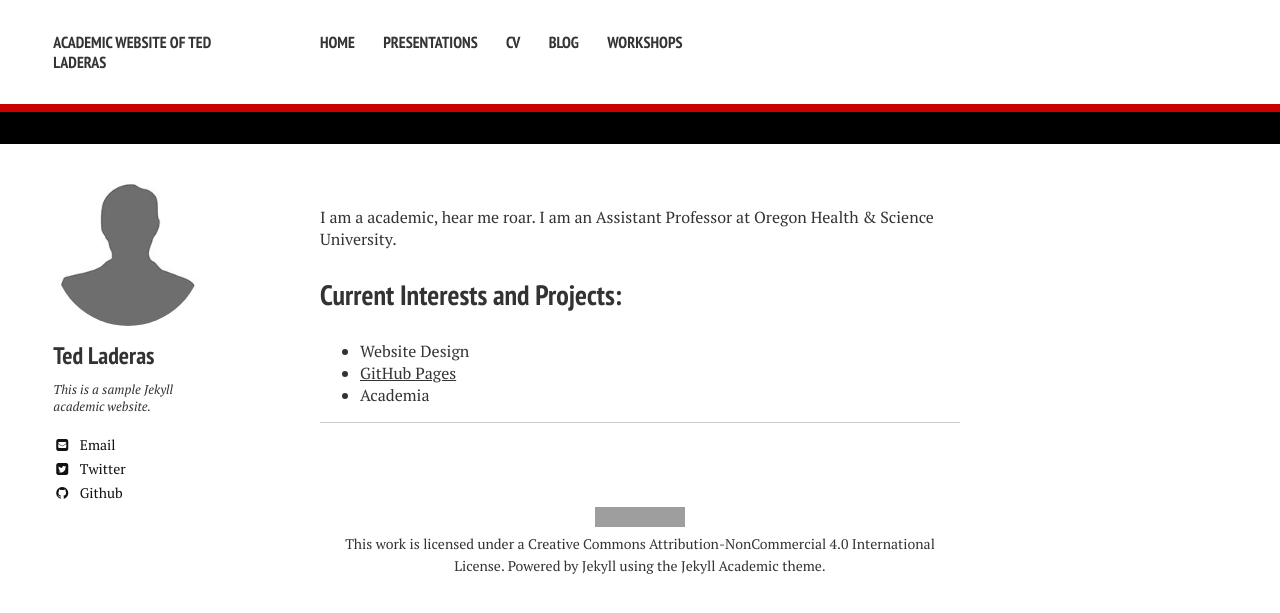
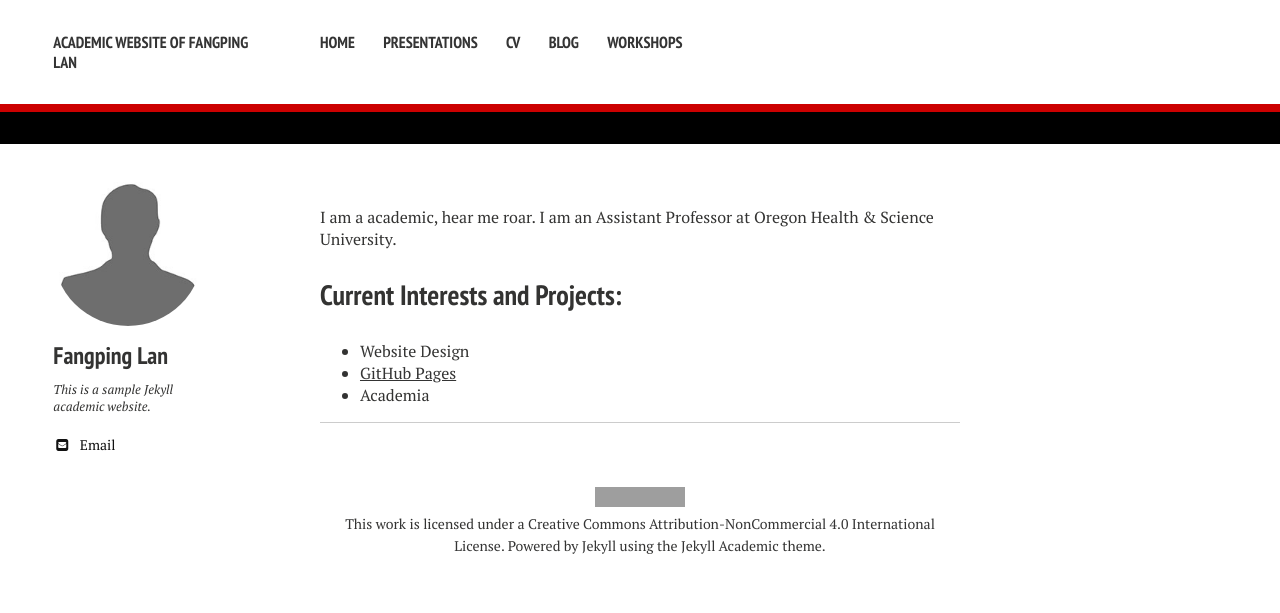
Before and after one commit to lanfangping/lanfangping.github.io, a Jekyll site: the page built from index.md, in a window 1280 px wide. Shown: the top 613 px of the page. Built offline with Jekyll 4.4.1, drawn with Linux system fonts in a browser that asks for light colours; nearby versions of some CDN libraries; grey boxes are pictures that could not be loaded.

Commit message:
Update _config.yml

```diff
--- a/_config.yml
+++ b/_config.yml
@@ -1,19 +1,19 @@
 # Site wide configuration
 
-title: Academic Website of Ted Laderas
+title: Academic Website of Fangping Lan
 locale: en_US
 logo: # filename of a logo image that has been placed into your images directory
 
 # Enter the following platform usernames if you would like for them to appear on your site.
 owner:
-  name: Ted Laderas
+  name: Fangping Lan
   avatar: bio-photo.jpg
   bio: "This is a sample Jekyll academic website."
-  email: laderast@ohsu.edu
+  email: fangpinglan0116@gmail.com
   # Do not include the @ symbol in your Twitter username
-  twitter: laderast
+  twitter: #laderast
   linkedin: #username
-  github: laderast
+  github: #laderast
   orcid: # ID Number (ex. 0000-0000-0000-0000)
   researchgate: #username
   mendeley: #username
```
